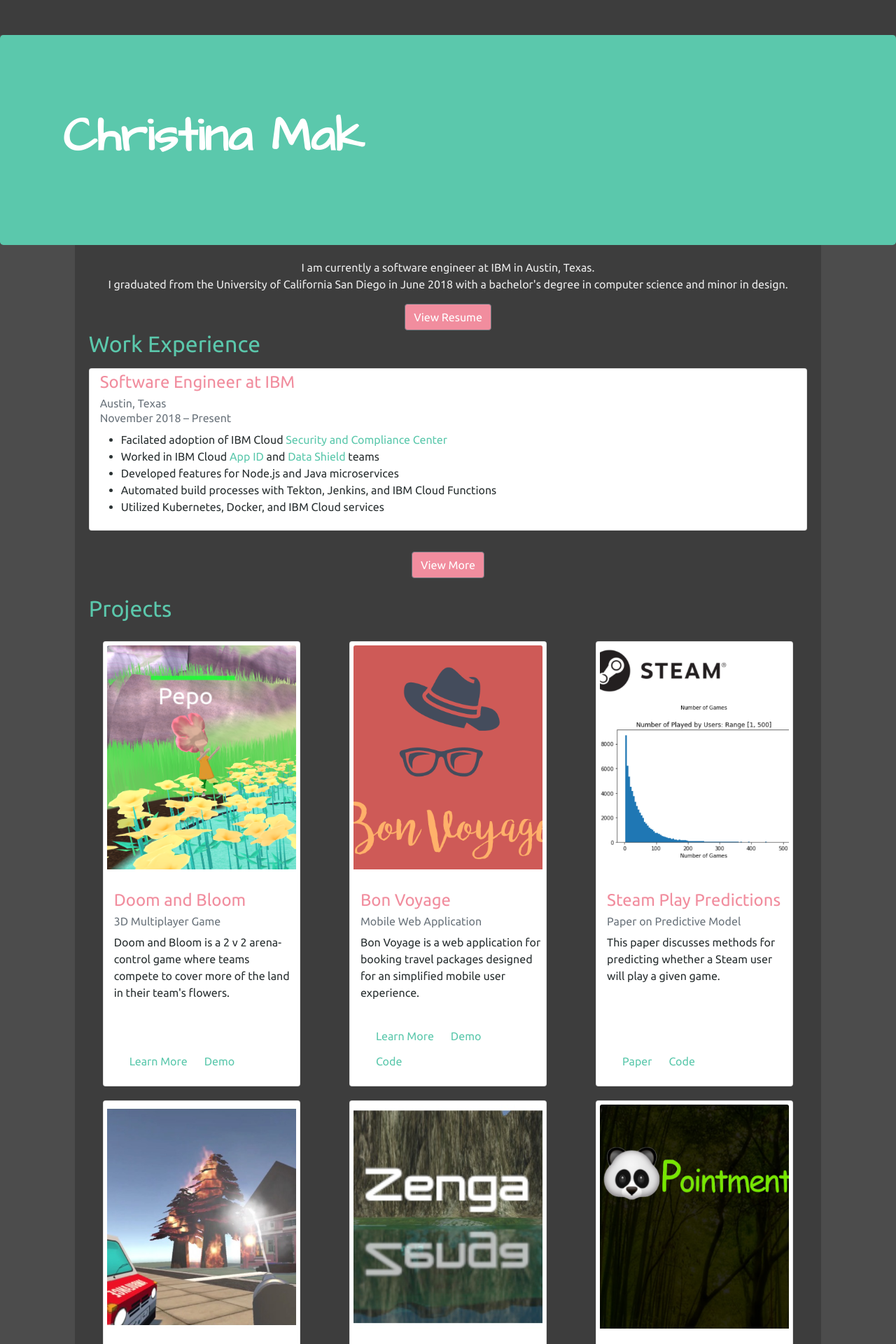
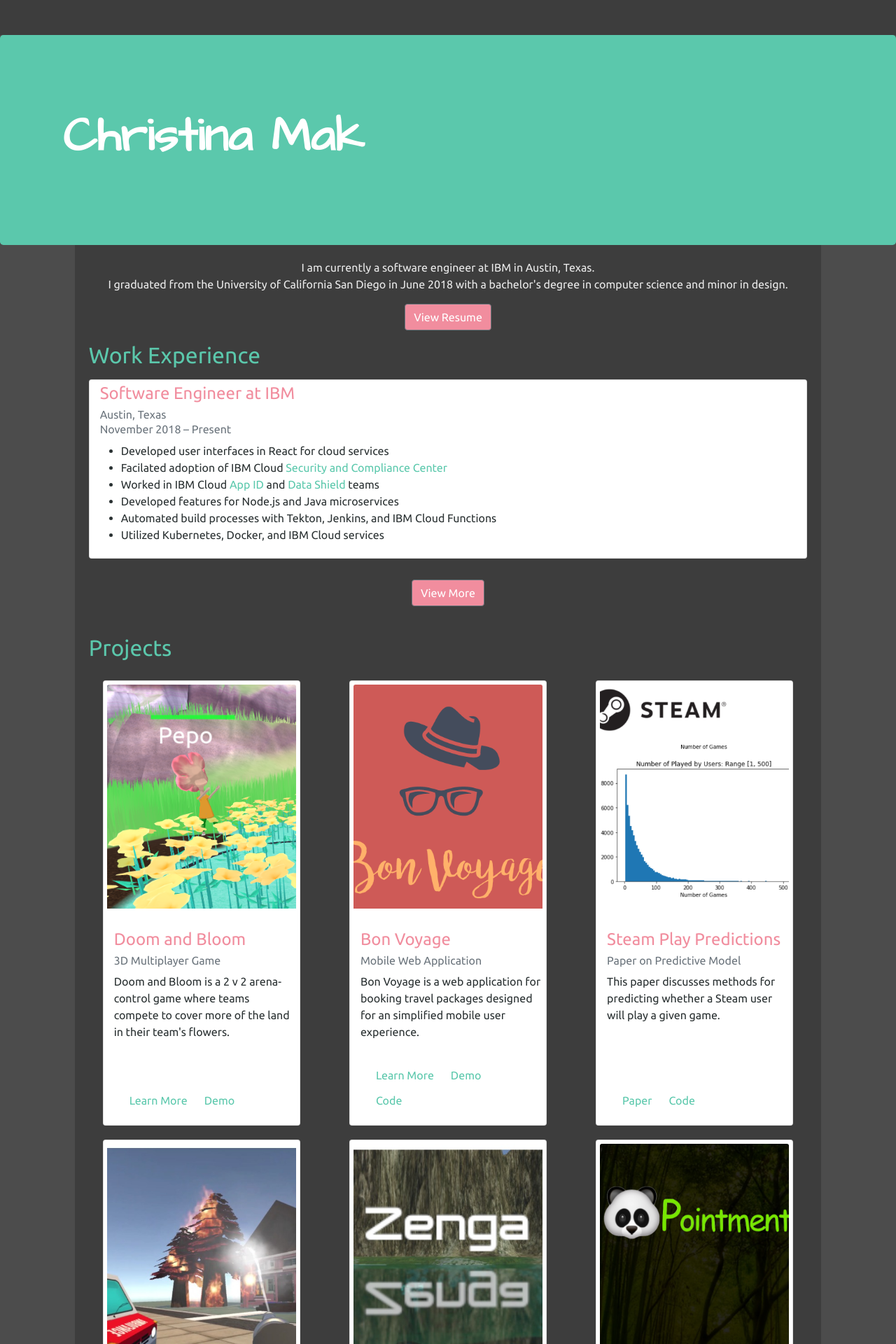
Before and after one commit to ChristinaMak/ChristinaMak.github.io, a Jekyll site: the page built from index.html, in a window 1280 px wide. Shown: the top 1920 px of the page at 70% size. Built offline with Jekyll 4.4.1, drawn with Linux system fonts in a browser that asks for light colours; nearby versions of some CDN libraries; comment, search, counter and statistics services are not loaded; some of the changed text lies outside the part shown.

Commit message:
Update styling (#8)

```diff
--- a/_layouts/default.html
+++ b/_layouts/default.html
@@ -78,9 +78,9 @@
         </div>
     </footer>
 
-    <script src="https://code.jquery.com/jquery-3.4.1.min.js" integrity="sha256-CSXorXvZcTkaix6Yvo6HppcZGetbYMGWSFlBw8HfCJo=" crossorigin="anonymous"></script>
-    <script src="https://cdnjs.cloudflare.com/ajax/libs/popper.js/1.12.9/umd/popper.min.js" integrity="sha384-ApNbgh9B+Y1QKtv3Rn7W3mgPxhU9K/ScQsAP7hUibX39j7fakFPskvXusvfa0b4Q" crossorigin="anonymous"></script>
-    <script src="https://stackpath.bootstrapcdn.com/bootstrap/4.3.1/js/bootstrap.min.js" integrity="sha384-JjSmVgyd0p3pXB1rRibZUAYoIIy6OrQ6VrjIEaFf/nJGzIxFDsf4x0xIM+B07jRM" crossorigin="anonymous"></script>
+    <script src="https://cdnjs.cloudflare.com/ajax/libs/jquery/3.6.1/jquery.min.js" integrity="sha512-aVKKRRi/Q/YV+4mjoKBsE4x3H+BkegoM/em46NNlCqNTmUYADjBbeNefNxYV7giUp0VxICtqdrbqU7iVaeZNXA==" crossorigin="anonymous" referrerpolicy="no-referrer"></script>
+    <script src="https://cdnjs.cloudflare.com/ajax/libs/popper.js/2.11.6/umd/popper.min.js" integrity="sha512-6UofPqm0QupIL0kzS/UIzekR73/luZdC6i/kXDbWnLOJoqwklBK6519iUnShaYceJ0y4FaiPtX/hRnV/X/xlUQ==" crossorigin="anonymous" referrerpolicy="no-referrer"></script>
+    <script src="https://cdn.jsdelivr.net/npm/bootstrap@5.2.2/dist/js/bootstrap.min.js" integrity="sha384-IDwe1+LCz02ROU9k972gdyvl+AESN10+x7tBKgc9I5HFtuNz0wWnPclzo6p9vxnk" crossorigin="anonymous"></script>
     <script type="text/javascript" src="/vendors/slick/slick.min.js"></script>
     <script type="text/javascript" src="/js/carousel-helper.js"></script>
 
--- a/index.html
+++ b/index.html
@@ -45,6 +45,7 @@
                 <h6 class="card-subtitle mb-2 text-muted">Austin, Texas</h6>
                 <h6 class="card-subtitle mb-2 text-muted">November 2018 – Present</h6>
                 <ul class="card-list">
+                    <li>Developed user interfaces in React for cloud services</li>
                     <li>Facilated adoption of IBM Cloud <a href="https://www.ibm.com/cloud/security-and-compliance-center" class="text-link" target="_blank">Security and Compliance Center</a></li>
                     <li>Worked in IBM Cloud <a href="https://www.ibm.com/cloud/app-id" class="text-link" target="_blank">App ID</a> and <a href="https://www.ibm.com/cloud/data-shield" class="text-link" target="_blank">Data Shield</a> teams</li>
                     <li>Developed features for Node.js and Java microservices</li>
@@ -107,7 +108,7 @@
         <h2>Projects</h2>
         {% raw %}
         <script id="entry-template" type="text/x-handlebars-template">
-            <div class="col-lg-4 col-md-12 d-lg-flex align-items-stretch">
+            <div class="col-xl-4 col-lg-6 col-md-12 d-lg-flex align-items-stretch">
                 <div class="project" id="project{{index}}">
                     <div class="card">
                         <div class="card-block">
@@ -169,7 +170,7 @@
     </section>
     <footer class="container col-lg-10 col-md-12">
         <div class="row">
-            <p class="col-sm-4">&copy; 2021 Christina Mak</p>
+            <p class="col-sm-4">&copy; 2022 Christina Mak</p>
             <ul class="col-sm-8">
                 <li class="col-lg-1 col-md-2 col-sm-2 col-xs-2">
                     <a href="https://github.com/ChristinaMak"><i class="fa fa-github fa-4x"></i></a>
@@ -184,10 +185,10 @@
         </div>
     </footer>
 
-    <script src="js/handlebars-v4.0.11.js"></script>
-    <script src="https://code.jquery.com/jquery-3.4.1.min.js" integrity="sha256-CSXorXvZcTkaix6Yvo6HppcZGetbYMGWSFlBw8HfCJo=" crossorigin="anonymous"></script>
-    <script src="https://cdnjs.cloudflare.com/ajax/libs/popper.js/1.12.9/umd/popper.min.js" integrity="sha384-ApNbgh9B+Y1QKtv3Rn7W3mgPxhU9K/ScQsAP7hUibX39j7fakFPskvXusvfa0b4Q" crossorigin="anonymous"></script>
-    <script src="https://stackpath.bootstrapcdn.com/bootstrap/4.3.1/js/bootstrap.min.js" integrity="sha384-JjSmVgyd0p3pXB1rRibZUAYoIIy6OrQ6VrjIEaFf/nJGzIxFDsf4x0xIM+B07jRM" crossorigin="anonymous"></script>
+    <script src="https://cdnjs.cloudflare.com/ajax/libs/handlebars.js/4.7.7/handlebars.min.js" integrity="sha512-RNLkV3d+aLtfcpEyFG8jRbnWHxUqVZozacROI4J2F1sTaDqo1dPQYs01OMi1t1w9Y2FdbSCDSQ2ZVdAC8bzgAg==" crossorigin="anonymous" referrerpolicy="no-referrer"></script>
+    <script src="https://cdnjs.cloudflare.com/ajax/libs/jquery/3.6.1/jquery.min.js" integrity="sha512-aVKKRRi/Q/YV+4mjoKBsE4x3H+BkegoM/em46NNlCqNTmUYADjBbeNefNxYV7giUp0VxICtqdrbqU7iVaeZNXA==" crossorigin="anonymous" referrerpolicy="no-referrer"></script>
+    <script src="https://cdnjs.cloudflare.com/ajax/libs/popper.js/2.11.6/umd/popper.min.js" integrity="sha512-6UofPqm0QupIL0kzS/UIzekR73/luZdC6i/kXDbWnLOJoqwklBK6519iUnShaYceJ0y4FaiPtX/hRnV/X/xlUQ==" crossorigin="anonymous" referrerpolicy="no-referrer"></script>
+    <script src="https://cdn.jsdelivr.net/npm/bootstrap@5.2.2/dist/js/bootstrap.min.js" integrity="sha384-IDwe1+LCz02ROU9k972gdyvl+AESN10+x7tBKgc9I5HFtuNz0wWnPclzo6p9vxnk" crossorigin="anonymous"></script>
     <script src="js/loadmore.js"></script>
     <script src="js/projects.js"></script>
 
--- a/main.css
+++ b/main.css
@@ -7,6 +7,7 @@
 
 h2 {
     color: #5BC8AC;
+    margin-top: 1rem;
 }
 
 a:link {
@@ -154,8 +155,8 @@
 
 .card {
     padding: 5px; /* padding border inside cards */
-    margin-top: 1em;
-    margin-bottom: 1em;
+    margin-top: 1rem;
+    margin-bottom: 1rem;
 }
 
 .card-title {
@@ -181,13 +182,12 @@
 
 .project .card {
     margin: 10px;
-    /*width: 20rem;*/
     height: 100%;
 }
 
 .card-img-top { /* Sizing for card images */
-    height: 20em;
-    width: 20em;
+    height: 20rem;
+    width: 20rem;
     object-fit: cover;
 }
 
@@ -227,7 +227,7 @@
 }
 
 .slide {
-    max-height: 21em;
+    max-height: 21rem;
 }
 
 .slick-prev:before,
```
Also changed, not shown: 1 other file.
